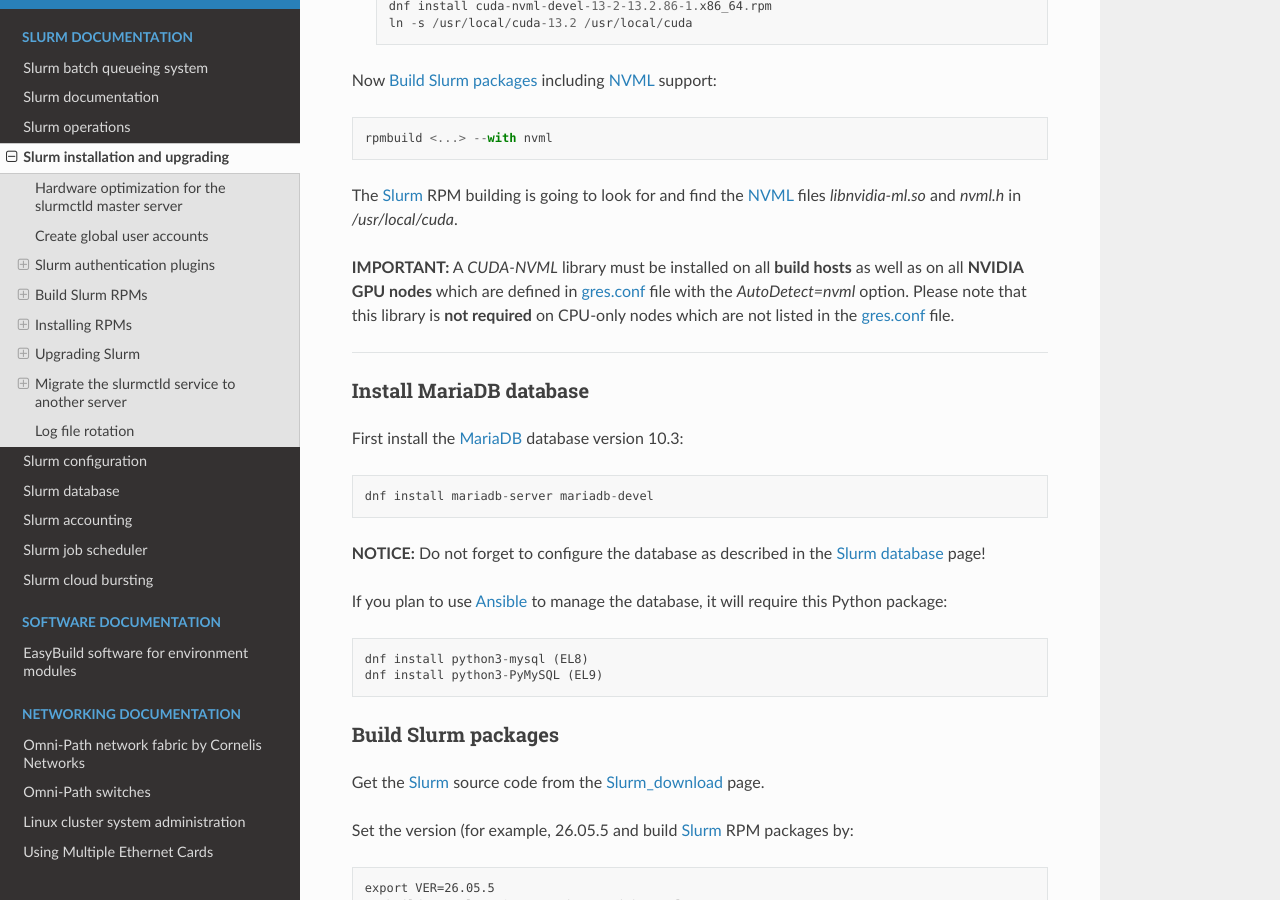
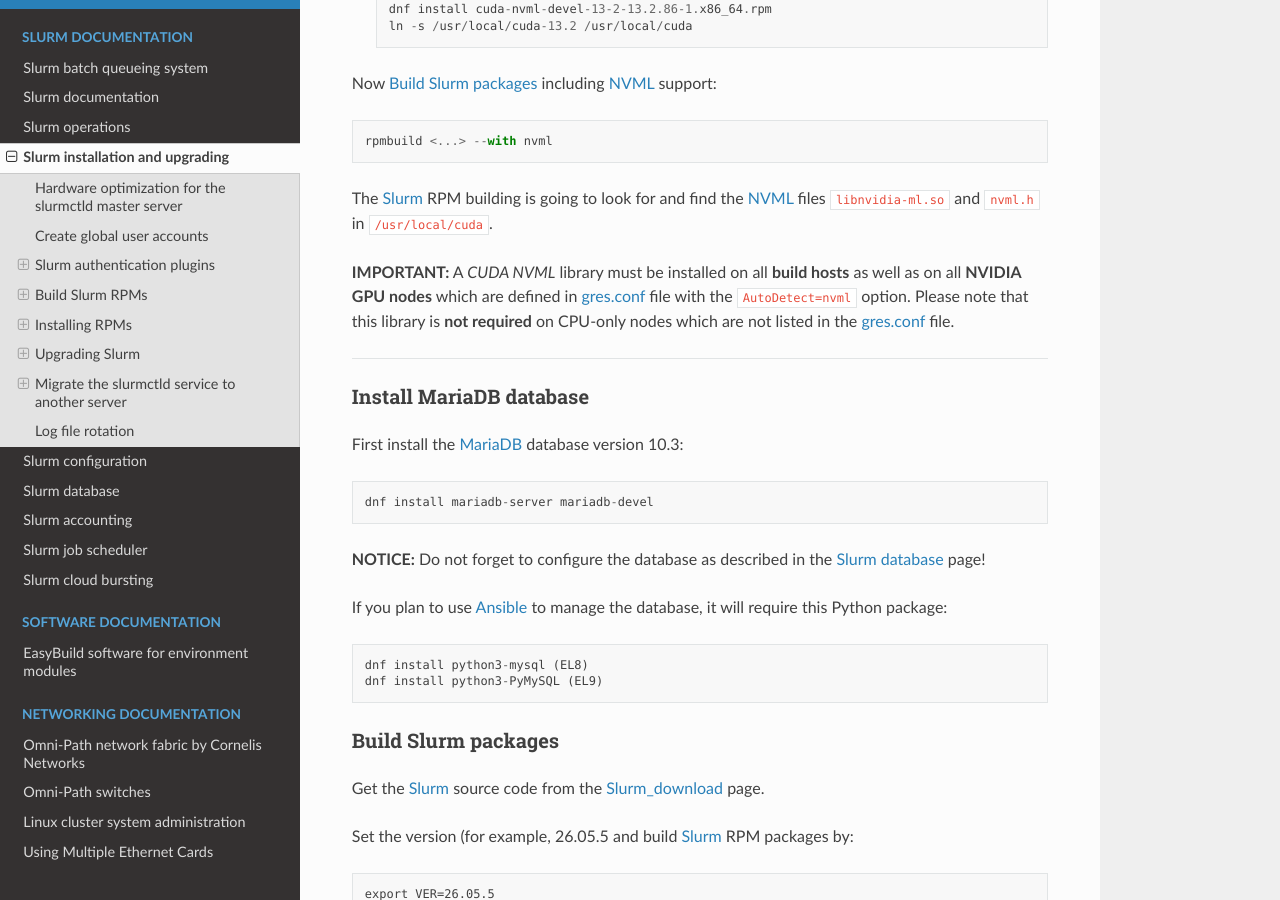
Before and after one commit to OleHolmNielsen/Niflheim_system, a Sphinx documentation site: the page built from docs/Slurm_installation.rst, in a window 1280 px wide and 900 px high, scrolled down 12320 px. Built offline with Sphinx 7.4.7 and the Read the Docs theme 3.1.0, drawn with Linux system fonts in a browser that asks for light colours.

Commit message:
Formatting

```diff
--- a/docs/Slurm_installation.rst
+++ b/docs/Slurm_installation.rst
@@ -536,11 +536,11 @@
 then a gres.conf_ file should be included.
 See also :ref:`generic-resources-(gres)-and-gpus`.
 
-Both `AutoDetect=nvml` and `AutoDetect=nvidia` detect NVIDIA GPUs when configured in gres.conf_.
-Here `AutoDetect=nvidia` (added in Slurm 24.11) doesn't require the *NVIDIA Management Library* (NVML_) library to be installed,
+Both ``AutoDetect=nvml`` and ``AutoDetect=nvidia`` detect NVIDIA GPUs when configured in gres.conf_.
+Here ``AutoDetect=nvidia`` (added in Slurm 24.11) doesn't require the *NVIDIA Management Library* (NVML_) library to be installed,
 but doesn't detect MIG_ or NVLink_.
 The most complete hardware detection mechanisms are configured with the AutoDetect_ option,
-for example, `AutoDetect=nvml`.
+for example, ``AutoDetect=nvml``.
 
 Configuring Slurm with NVML
 ................................
@@ -566,11 +566,11 @@
 
   rpmbuild <...> --with nvml
 
-The Slurm_ RPM building is going to look for and find the NVML_ files `libnvidia-ml.so` and `nvml.h` in `/usr/local/cuda`.
+The Slurm_ RPM building is going to look for and find the NVML_ files ``libnvidia-ml.so`` and ``nvml.h`` in ``/usr/local/cuda``.
 
 **IMPORTANT:**
-A `CUDA-NVML` library must be installed on all **build hosts**
-as well as on all **NVIDIA GPU nodes** which are defined in gres.conf_ file with the `AutoDetect=nvml` option.
+A `CUDA NVML` library must be installed on all **build hosts**
+as well as on all **NVIDIA GPU nodes** which are defined in gres.conf_ file with the ``AutoDetect=nvml`` option.
 Please note that this library is **not required** on CPU-only nodes which are not listed in the gres.conf_ file.
 
 .. _GRES: https://slurm.schedmd.com/gres.html
```
